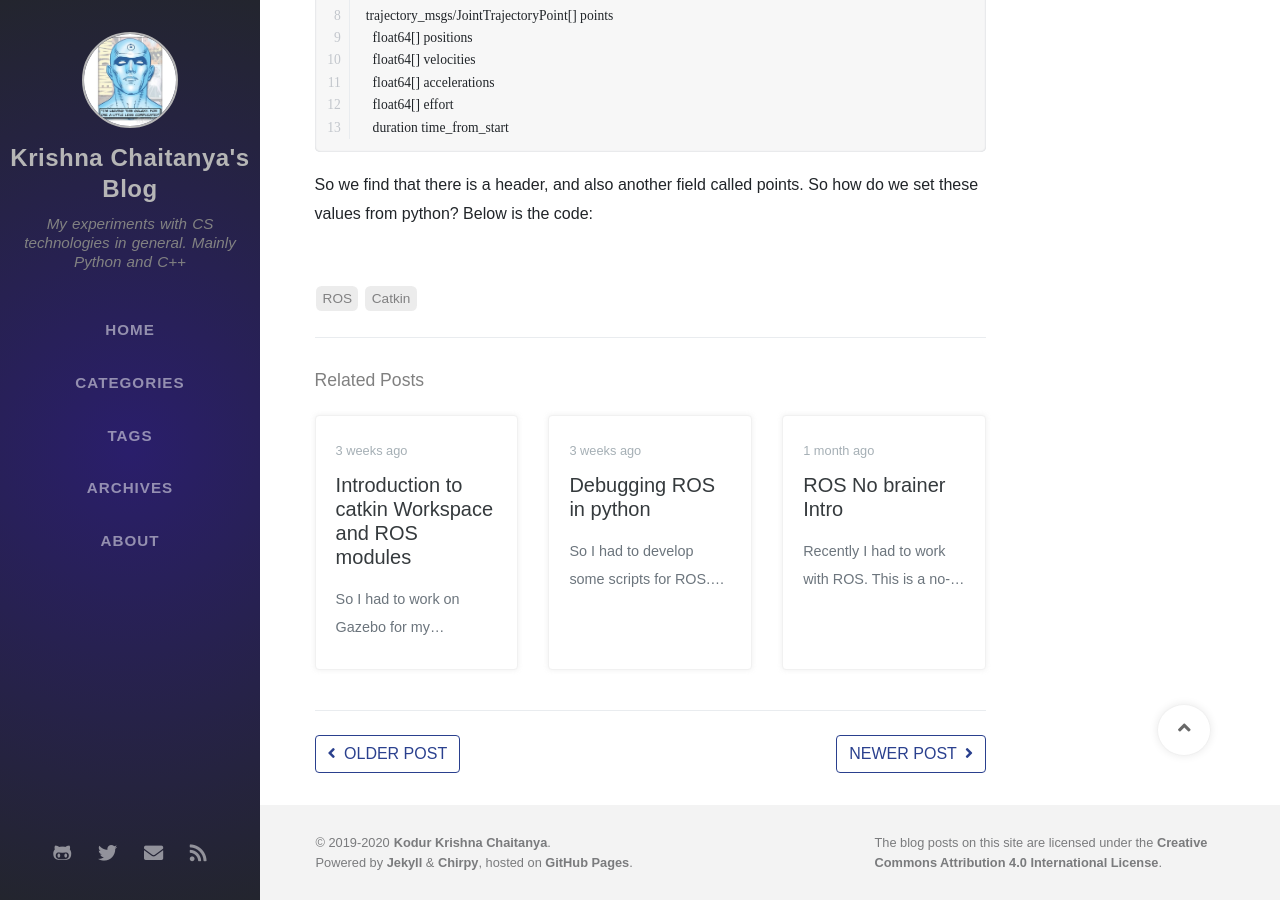
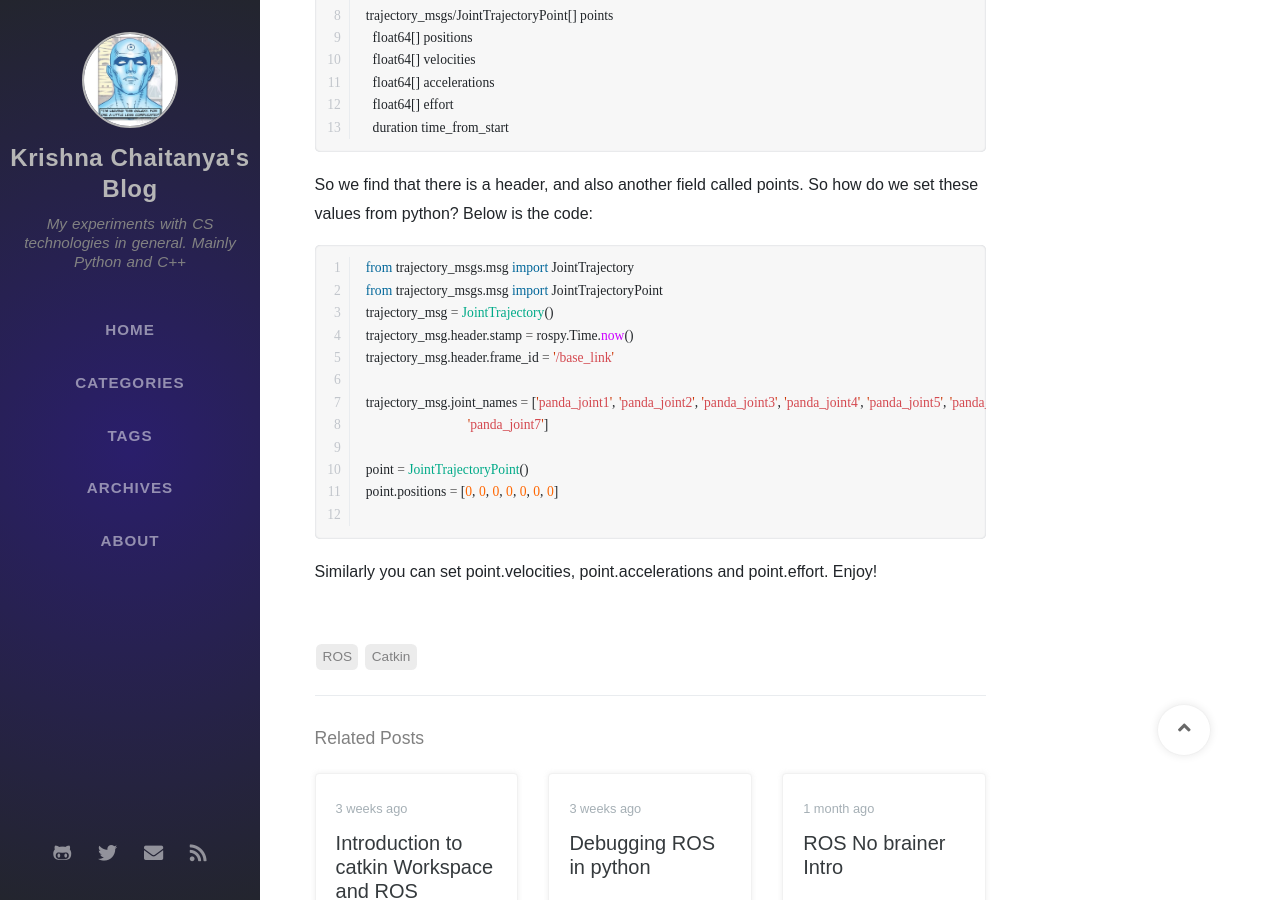
Before and after one commit to krishnachaitanya9/krishnachaitanya9.github.io, a Jekyll site: the page built from _posts/2020-01-27-WTF_is_trajectorymsg.md, in a window 1280 px wide and 900 px high, scrolled down 626 px. Built offline with Jekyll 4.4.1, drawn with Linux system fonts in a browser that asks for light colours; nearby versions of some CDN libraries; some web fonts are replaced.

Commit message:
Blog Content

````diff
--- a/_posts/2020-01-27-WTF_is_trajectorymsg.md
+++ b/_posts/2020-01-27-WTF_is_trajectorymsg.md
@@ -26,3 +26,20 @@ trajectory_msgs/JointTrajectoryPoint[] points
 ```
 
 So we find that there is a header, and also another field called points. So how do we set these values from python? Below is the code:
+
+```python
+from trajectory_msgs.msg import JointTrajectory
+from trajectory_msgs.msg import JointTrajectoryPoint
+trajectory_msg = JointTrajectory()
+trajectory_msg.header.stamp = rospy.Time.now()
+trajectory_msg.header.frame_id = '/base_link'
+
+trajectory_msg.joint_names = ['panda_joint1', 'panda_joint2', 'panda_joint3', 'panda_joint4', 'panda_joint5', 'panda_joint6',
+                              'panda_joint7']
+
+point = JointTrajectoryPoint()
+point.positions = [0, 0, 0, 0, 0, 0, 0]
+
+```
+
+Similarly you can set point.velocities, point.accelerations and point.effort. Enjoy!
````
